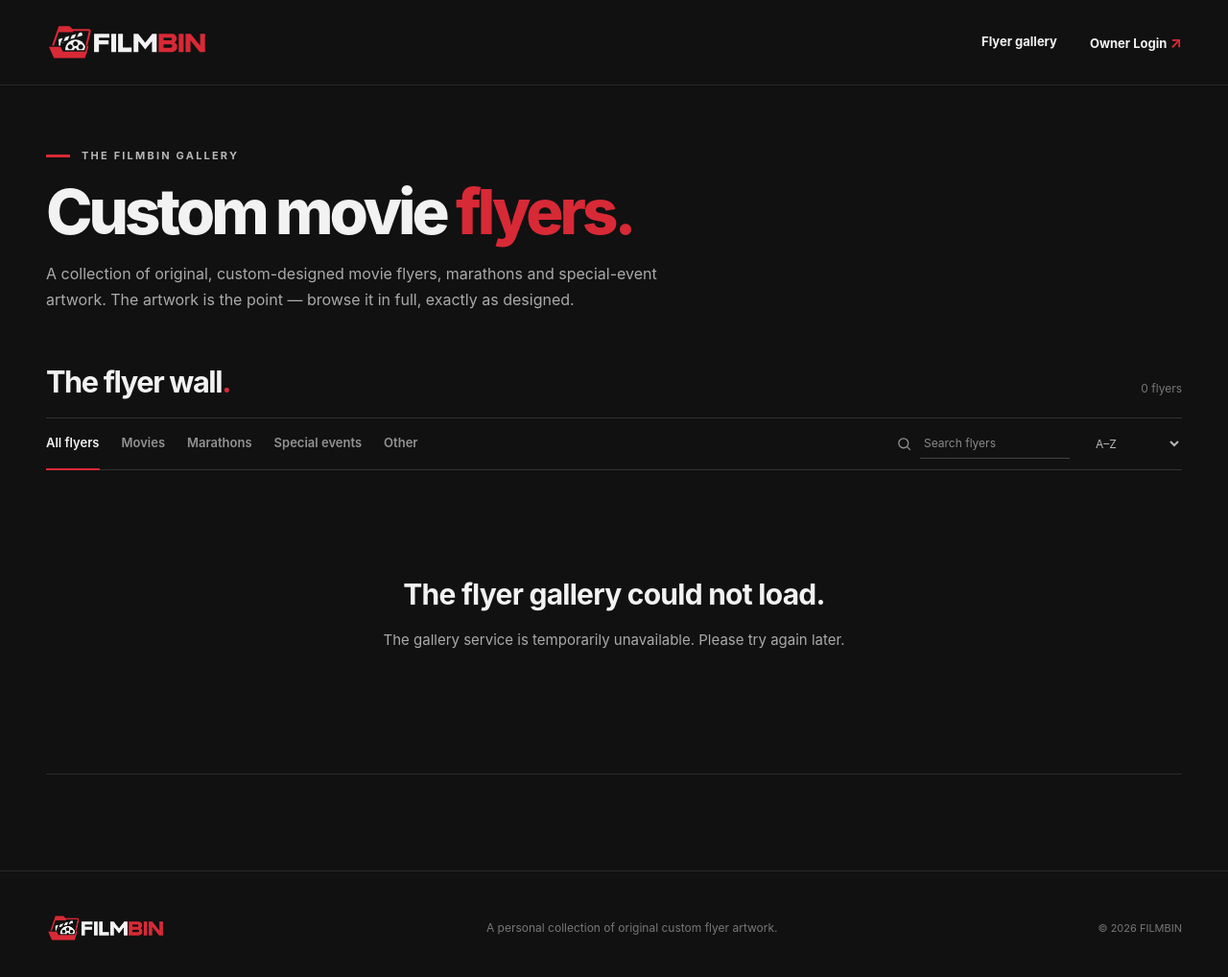
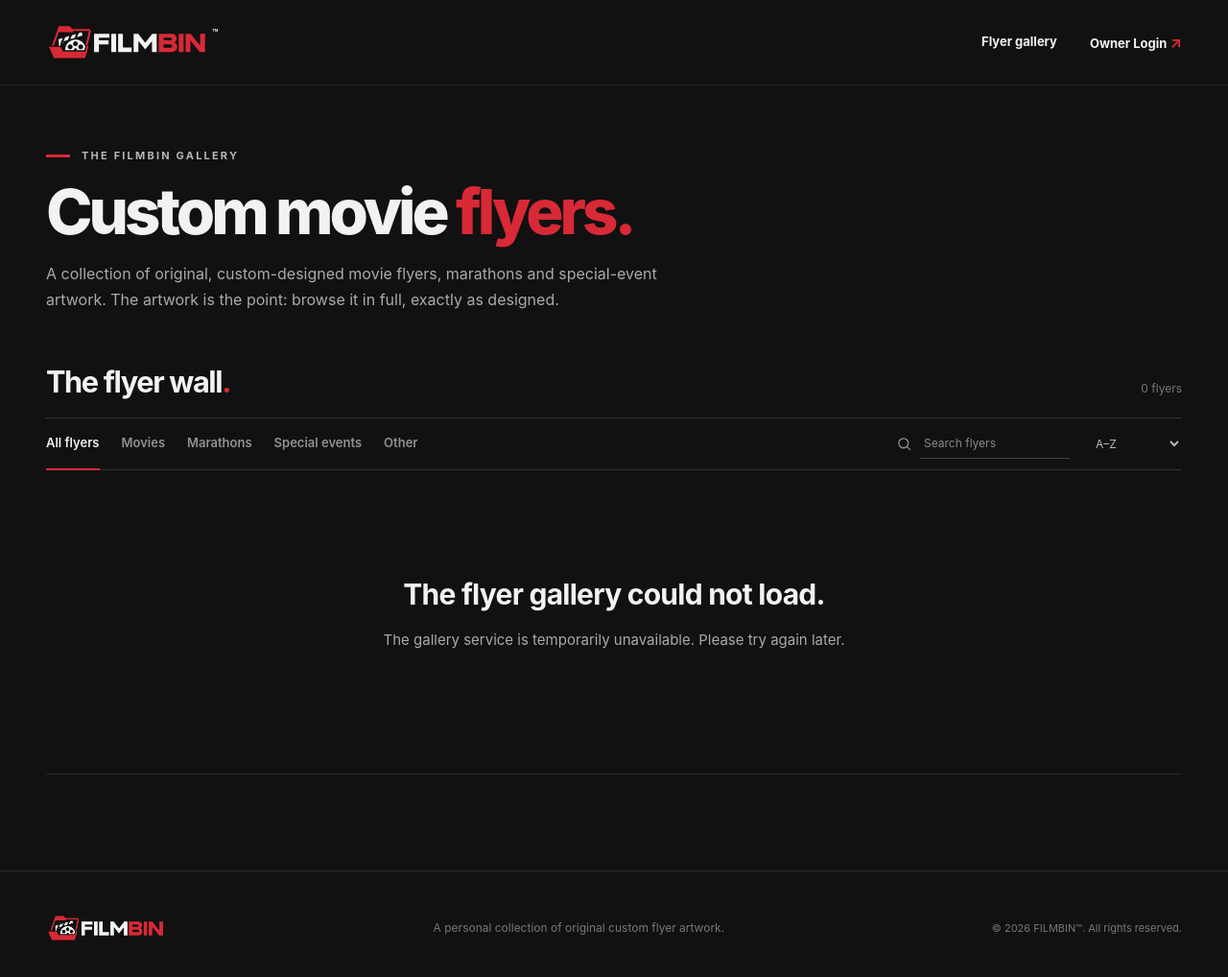
Before and after one commit to FilmBin/FilmBin.github.io, a plain HTML site: page index.html in a window 1280 px wide. Shown: the whole page at 96% size. Drawn offline with Linux system fonts and the light colour scheme; no server answers.

```diff
--- a/config.js
+++ b/config.js
@@ -1,4 +1,4 @@
-// FilmBin public endpoints only. No passwords, secrets, or API tokens.
+// Public FilmBin endpoints only. Never include authentication secrets.
 window.FILMBIN_CONFIG = Object.freeze({
   apiBase: "https://filmbin-relaunch-api.filmbin.workers.dev",
   ownerUrl: "https://filmbin-relaunch-api.filmbin.workers.dev/"
--- a/index.html
+++ b/index.html
@@ -6,9 +6,9 @@
   <meta name="theme-color" content="#111111">
   <meta name="description" content="FilmBin is a personal gallery of original custom movie flyers. Browse the artwork and view every design uncropped and in full.">
   <meta property="og:title" content="FilmBin | Custom Movie Flyers">
-  <meta property="og:description" content="A gallery of custom movie flyers — the designs come first.">
+  <meta property="og:description" content="A gallery of custom movie flyers: the designs come first.">
   <meta property="og:image" content="./assets/brand/social-preview.png">
-  <title>FilmBin — Custom Movie Flyers</title>
+  <title>FilmBin™ | Custom Movie Flyers</title>
   <link rel="icon" type="image/png" href="./assets/brand/favicon-transparent.png?v=2">
   <link rel="apple-touch-icon" href="./assets/brand/apple-touch-icon.png">
   <link rel="stylesheet" href="./styles.css">
@@ -20,7 +20,7 @@
   <header class="site-header" id="top">
     <div class="site-width header-inner">
       <a class="brand" href="#top" aria-label="FilmBin homepage">
-        <img src="./assets/brand/logo.svg" alt="FilmBin" width="1980" height="467">
+        <img src="./assets/brand/logo.svg" alt="FilmBin" width="1980" height="467"><sup class="brand-trademark" aria-hidden="true">™</sup>
       </a>
       <nav aria-label="Main navigation" class="site-nav">
         <a href="#gallery" class="nav-gallery">Flyer gallery</a>
@@ -33,7 +33,7 @@
     <section class="intro site-width" aria-labelledby="hero-heading">
       <p class="kicker"><span class="kicker-line" aria-hidden="true"></span> THE FILMBIN GALLERY</p>
       <h1 id="hero-heading">Custom movie <span>flyers.</span></h1>
-      <p id="hero-description" class="intro-description">A collection of original, custom-designed movie flyers, marathons and special-event artwork. The artwork is the point — browse it in full, exactly as designed.</p>
+      <p id="hero-description" class="intro-description">A collection of original, custom-designed movie flyers, marathons and special-event artwork. The artwork is the point: browse it in full, exactly as designed.</p>
     </section>
 
     <section id="gallery" class="gallery site-width" aria-labelledby="gallery-heading">
@@ -75,7 +75,7 @@
     <div class="site-width footer-inner">
       <a class="footer-brand" href="#top" aria-label="FilmBin home"><img src="./assets/brand/footer-logo.png" alt="FilmBin" width="1980" height="467"></a>
       <p id="footer-note">A personal collection of original custom flyer artwork.</p>
-      <span>© <span id="year"></span> FILMBIN</span>
+      <span>© <span id="year"></span> FILMBIN™. All rights reserved.</span>
     </div>
   </footer>
 
--- a/styles.css
+++ b/styles.css
@@ -100,3 +100,6 @@ img{display:block;max-width:100%}
 @media(prefers-reduced-motion:reduce){html{scroll-behavior:auto}*{transition:none!important}}
 
 .event-filter select{color:var(--white);background:#1b1b1b;border:1px solid #404040;padding:9px 10px;font-size:12px;max-width:180px}.owner-pending{max-width:780px;padding-top:90px;padding-bottom:110px}.owner-pending h1{font-size:clamp(36px,5vw,65px);margin:12px 0}.owner-pending p:not(.kicker){font-size:17px;color:#aaa;line-height:1.8}.owner-return{display:inline-block;margin-top:24px;padding:13px 19px;background:var(--red);color:white;font-weight:700}
+
+/* Discreet trademark notation; official image assets are never modified. */
+.brand-trademark{font-size:10px;line-height:1;color:#F2F2F2;font-weight:650;align-self:flex-start;white-space:nowrap;margin-left:3px;margin-top:5px}
```
Also changed, not shown: owner.html (+1 -1 lines), 1 other file.
